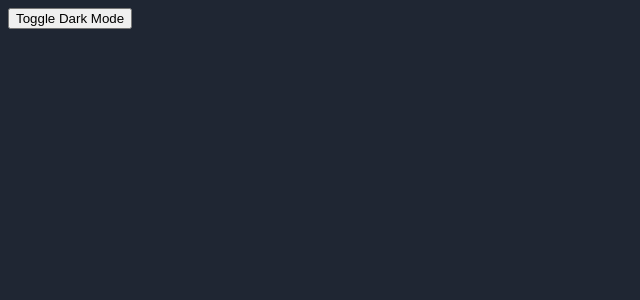
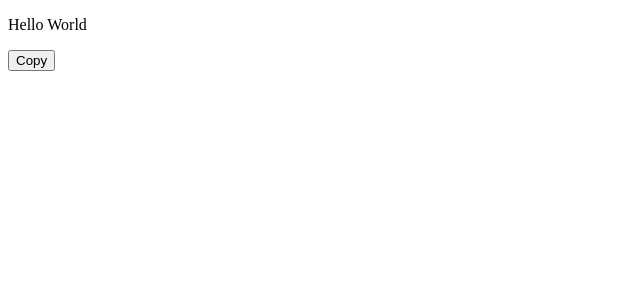
Before and after one commit to MOHI-UDDIN-AKBAR/React-Custom-Hooks, a React (Create React App) app: page / in a window 1280 px wide. Shown: the top 300 px of the page, without its empty margins (0-640 px from the left). Built offline with nearby package versions, Linux system fonts and the light colour scheme.

Commit message:
feat(hook-20): useCopyToClipboard

```diff
--- a/package.json
+++ b/package.json
@@ -10,6 +10,7 @@
     "@types/node": "^16.18.46",
     "@types/react": "^18.2.21",
     "@types/react-dom": "^18.2.7",
+    "copy-to-clipboard": "^3.3.3",
     "react": "^18.2.0",
     "react-dom": "^18.2.0",
     "react-scripts": "5.0.1",
--- a/src/App.tsx
+++ b/src/App.tsx
@@ -15,7 +15,8 @@
 // import StateWithValidationComponent from "./useStateWithValidation/StateWithValidationComponent";
 // import UseEffectOnceComponent from "./useEffectOnce/UseEffectOnceComponent";
 // import ClickOutsideComponent from "./useClickOutside/ClickOutsideComponent";
-import DarkModeComponent from "./useDarkMode/DarkModeComponent";
+import CopyToClipBoardCompnent from "./useCopyToClipBoard/CopyToClipBoardCompnent";
+// import DarkModeComponent from "./useDarkMode/DarkModeComponent";
 // import SizeComponent from "./useSize/SizeComponent";
 
 const App = () => (
@@ -39,7 +40,8 @@ const App = () => (
     {/* <SizeComponent /> */}
     {/* <UseEffectOnceComponent /> */}
     {/* <ClickOutsideComponent /> */}
-    <DarkModeComponent />
+    {/* <DarkModeComponent /> */}
+    <CopyToClipBoardCompnent />
   </>
 );
 
--- /dev/null
+++ b/src/useCopyToClipBoard/CopyToClipBoardCompnent.tsx
@@ -0,0 +1,17 @@
+import { useRef } from "react";
+import useCopyToClipBoard from "./useCopyToClipBoard";
+const CopyToClipBoardCompnent = () => {
+  const elementRef = useRef<HTMLParagraphElement | null>(null);
+  const { success, copyToClipBoard } = useCopyToClipBoard();
+
+  return (
+    <div>
+      <p ref={elementRef}>Hello World</p>
+      <button type="button" onClick={() => copyToClipBoard(elementRef)}>
+        {success ? "Copied" : "Copy"}
+      </button>
+    </div>
+  );
+};
+
+export default CopyToClipBoardCompnent;
--- /dev/null
+++ b/src/useCopyToClipBoard/useCopyToClipBoard.tsx
@@ -0,0 +1,18 @@
+import React, { useCallback, useState } from "react";
+import copy from "copy-to-clipboard";
+
+const useCopyToClipBoard = () => {
+  const [success, setSuccess] = useState(false);
+  const copyToClipBoard = useCallback(
+    (ref: React.MutableRefObject<HTMLParagraphElement | null>) => {
+      if (ref.current && ref.current.textContent) {
+        const result = copy(ref.current.textContent);
+        result && setSuccess(true);
+      }
+    },
+    []
+  );
+  return { success, copyToClipBoard };
+};
+
+export default useCopyToClipBoard;
```
Also changed, not shown: 1 other file (tests, documents, lock files or other folders).
